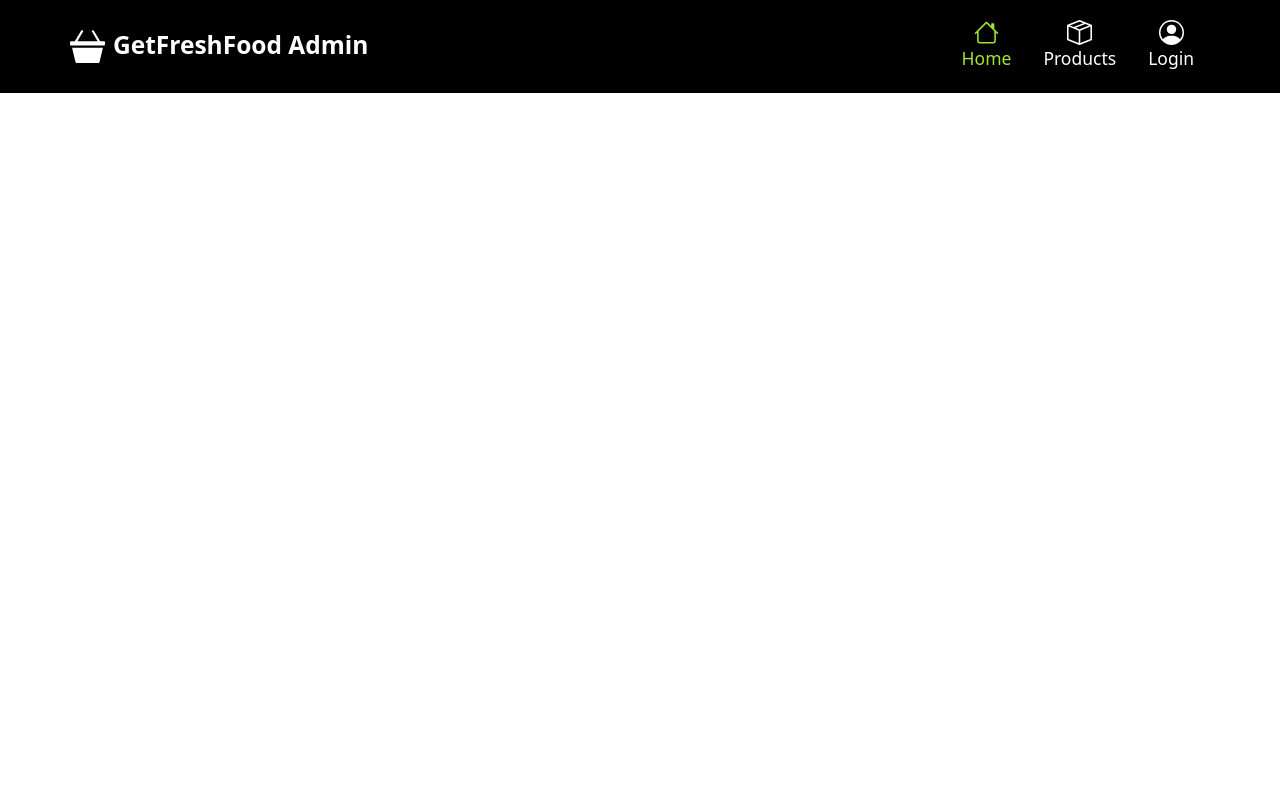
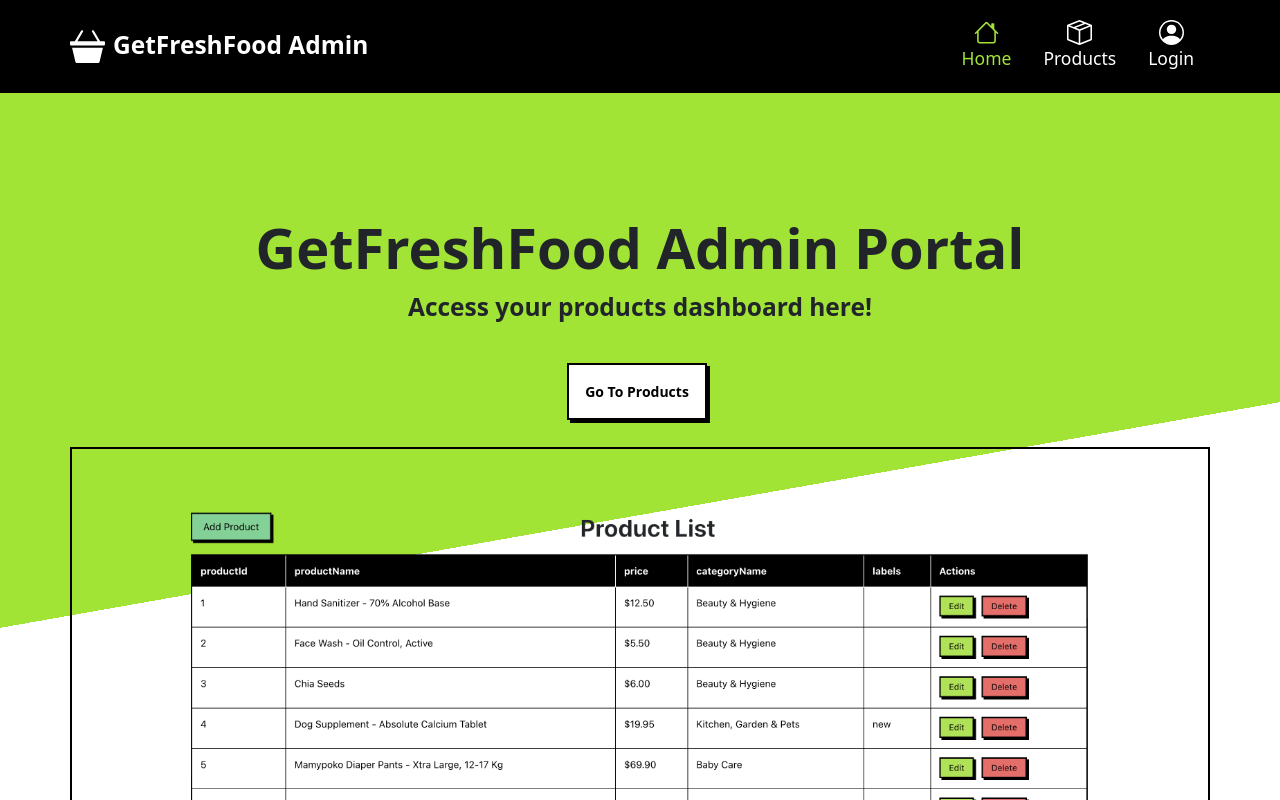
Before and after one commit to sugunaRamukannu/eCommerce-Shopping-Cart-App-Admin-panel, a React (Create React App) app: page / in a window 1280 px wide. Shown: the top 800 px of the page. Built offline with nearby package versions, Linux system fonts and the light colour scheme; no server answers.

Commit message:
Added Admin page
Added Admin page

```diff
--- a/public/index.html
+++ b/public/index.html
@@ -2,7 +2,7 @@
 <html lang="en">
   <head>
     <meta charset="utf-8" />
-    <link rel="icon" href="%PUBLIC_URL%/favicon.ico" />
+    <link rel="icon" type="image/x-icon" href="%PUBLIC_URL%/basket3-fill.svg" />
     <meta name="viewport" content="width=device-width, initial-scale=1" />
     <meta name="theme-color" content="#000000" />
     <meta
@@ -24,7 +24,7 @@
       work correctly both with client-side routing and a non-root public URL.
       Learn how to configure a non-root public URL by running `npm run build`.
     -->
-    <title>React App</title>
+    <title>GetFreshFood Admin</title>
   </head>
   <body>
     <noscript>You need to enable JavaScript to run this app.</noscript>
--- a/src/App.css
+++ b/src/App.css
@@ -1,3 +1,18 @@
+body {
+    background: linear-gradient(170deg, #a2e436, #a2e436 50%, #fff 50%, #fff 85%, #a2e436 85%);
+	background-repeat: no-repeat;
+	min-height: 100vh;
+}
+
+/* .product-dashboard {
+	width: 70%;
+	margin: auto;
+} */
+
+.product-dashboard > img {
+	width: 90%;
+}
+
 .active-link > svg {
   fill: #a2e436;
 }
--- a/src/App.js
+++ b/src/App.js
@@ -3,6 +3,7 @@ import AdminNavbar from "./Components/Appbar";
 import Products from "./Components/Product";
 import AddProduct from "./Components/AddProduct";
 import EditProduct from "./Components/EditProduct";
+import Home from "./Components/Home";
 import { BrowserRouter, Routes, Route, Navigate } from "react-router-dom";
 import axios from "axios";
 import { useEffect, useState } from "react";
@@ -31,6 +32,7 @@ function App() {
       <BrowserRouter>
         <AdminNavbar role={role} />
         <Routes>
+        <Route path="/" exact element={<Home /> } />
           <Route path="/admin" element={<Products />} />
           {/* <Route path="/products" element={<Products />} /> */}
 
--- a/src/Components/AddProduct.js
+++ b/src/Components/AddProduct.js
@@ -105,7 +105,7 @@ export default function AddProduct() {
     <section className="py-5">
       <div className="container mt-5">
         <h1 className="mb-4 fw-bold">Add New Product</h1>
-        <div className="border border-black p-5">
+        <div className="border border-black bg-white p-5">
         <form>
           <div className="mb-3">
             <label className="form-label">Product Name</label>
--- a/src/Components/Appbar.js
+++ b/src/Components/Appbar.js
@@ -50,7 +50,7 @@ export default function AdminNavbar({role}) {
 								</NavLink>
 							</li>
 							<li className="nav-item">
-								<NavLink to="/products" data-page="products" onClick={handleClick} className={`nav-link text-white ${activeLink === "products" ? 'active-link' : ''}`}>
+								<NavLink to="/admin" data-page="products" onClick={handleClick} className={`nav-link text-white ${activeLink === "products" ? 'active-link' : ''}`}>
 									<svg xmlns="http://www.w3.org/2000/svg" width="25" height="25" fill="currentColor"
 										className="bi bi-box-seam d-lg-block mx-auto" viewBox="0 0 16 16">
 										<path
--- a/src/Components/EditProduct.js
+++ b/src/Components/EditProduct.js
@@ -121,7 +121,7 @@ export default function EditProduct() {
     <section className="py-5">
       <div className="container mt-5">
         <h1 className="mb-4 fw-bold">Edit Product</h1>
-        <div className="border border-black p-5">
+        <div className="border border-black bg-white p-5">
         <form onSubmit={handleUpdate}>
           <div className="mb-3">
             <label className="form-label">Product Name</label>
--- /dev/null
+++ b/src/Components/Home.js
@@ -0,0 +1,20 @@
+import { Link } from "react-router-dom";
+import productDashboard from "../img/admin-product.png";
+
+export default function Products() {
+
+    return (
+        <>
+        <section className="py-5">
+         <div className="container p-5 px-md-0 text-center">
+            <h1 className="display-4 fw-bold mt-5">GetFreshFood Admin Portal</h1>
+            <p className="fs-3 fw-semibold">Access your products dashboard here!</p>
+            <Link className="d-inline-block p-3 btn btn-secondary fw-semibold link-underline link-underline-opacity-0 m-4 rounded-0" to="/admin">Go To Products</Link>
+            <div className="border border-black product-dashboard">
+                <img className="p-3 p-lg-5" src={productDashboard} alt="product-dashboard"/>
+            </div>
+          </div>
+        </section>
+        </>
+    )
+}
--- a/src/Components/Product.js
+++ b/src/Components/Product.js
@@ -108,7 +108,7 @@ export default function Products() {
         {/* //pagination */}
         <div className="d-flex justify-content-center mt-3">
           <button
-            className="btn btn-outline-primary me-2 rounded-0"
+            className="btn btn-outline-dark me-2 rounded-0"
             disabled={page === 0}
             onClick={() => setPage((prev) => Math.max(prev - 1, 0))}
           >
@@ -120,7 +120,7 @@ export default function Products() {
           </span>
 
           <button
-            className="btn btn-outline-primary ms-2 rounded-0"
+            className="btn btn-outline-dark ms-2 rounded-0"
             disabled={page >= totalPages - 1}
             onClick={() => setPage((prev) => Math.min(prev + 1, totalPages - 1))}
           >
```
Also changed, not shown: public/basket3-fill.svg (renamed from src/img/basket3-fill.svg), src/img/admin-product.png (added).
